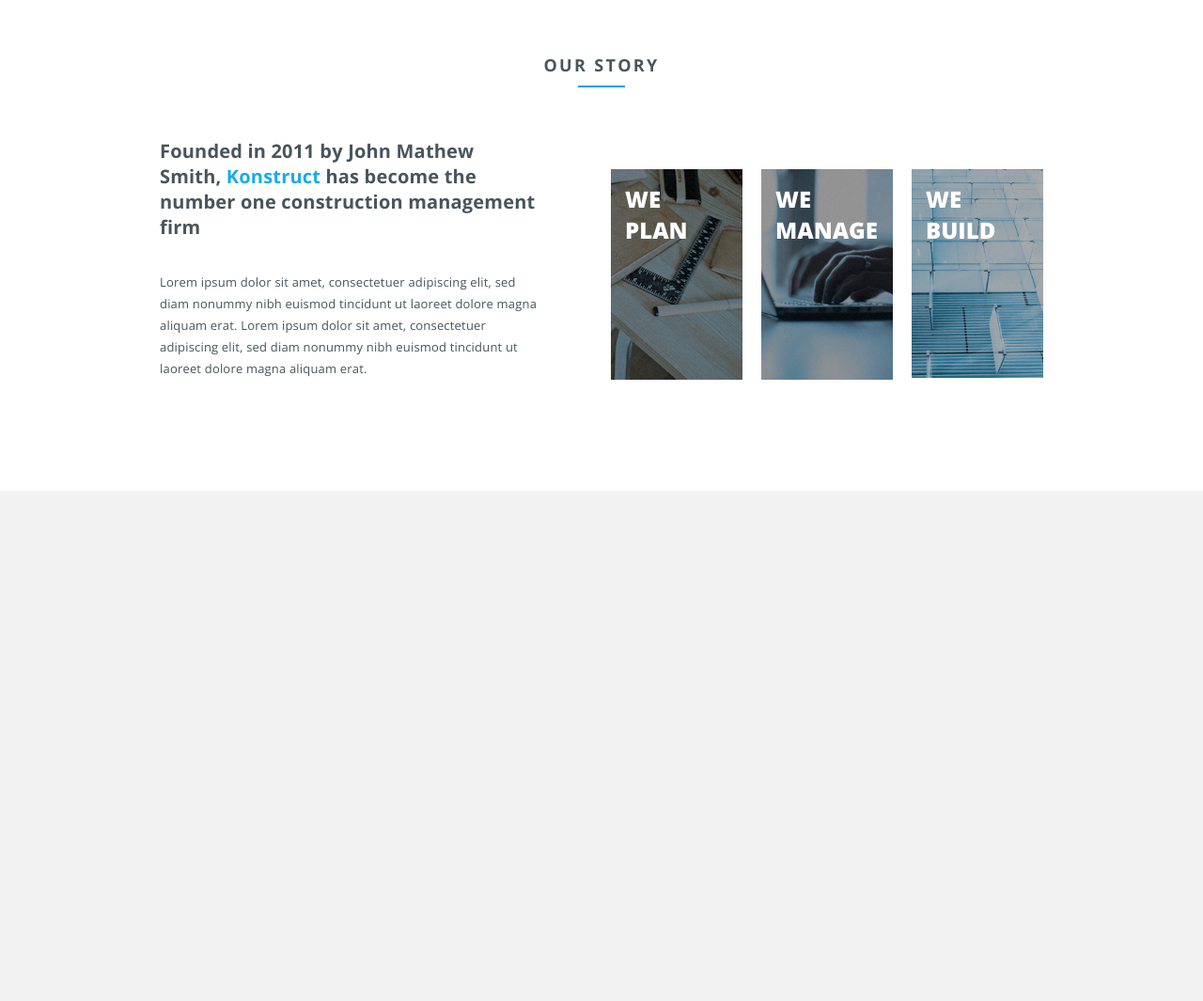
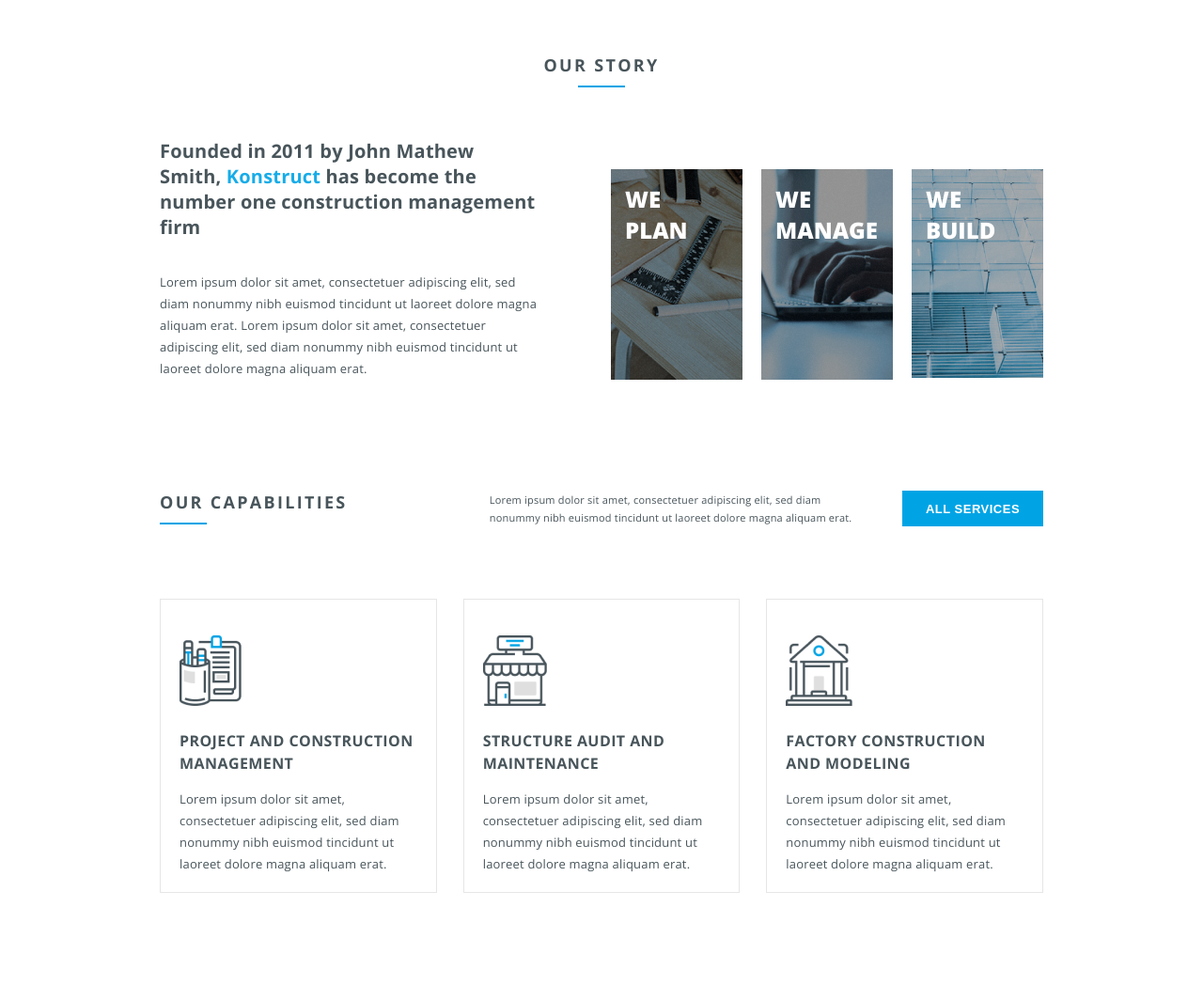
Before and after one commit to shayukov/site_1_portfolio, a plain HTML site: page index.html in a window 1280 px wide. Shown: the part 832-1897 px from the top of the page at 94% size. Before the commit the page ends 1354 px from the top, so only its background shows below. Drawn offline with nearby package versions, Linux system fonts and the light colour scheme.

Commit message:
Добавлен раздел services

```diff
--- a/css/style.css
+++ b/css/style.css
@@ -102,20 +102,24 @@ h2, h3, p{
 /* Our story */
 .story {
 }
-.story_title_2 {
-  padding: 54px 0;
+.title_2 {
   text-transform: uppercase;
-  text-align: center;
   font-weight: bold;
   font-size: 18px;
   letter-spacing: 2.30625px;
 }
-.story_title_2::after {
+.story_title_2 {
+  padding: 54px 0;
+  text-align: center;
+}
+.title_2::after {
   content: "";
   width: 50px;
   height: 2px;
   background-color: #00A4E5;
   display: block;
+}
+.story_title_2::after {
   margin: 10px auto 0;
 }
 .story_inner {
@@ -135,7 +139,7 @@ h2, h3, p{
 .accent_color {
   color: #16ACE8;
 }
-.story_text {
+.text-p {
   font-weight: 400;
   font-size: 13px;
   letter-spacing: 0.1875px;
@@ -166,3 +170,62 @@ h2, h3, p{
   background-image: url(../img/we-build.png);
   margin-right: 0;
 }
+/* Our capabilities (service) */
+.services {
+}
+.services_top {
+  display: flex;
+  justify-content: space-between;
+  margin-bottom: 77px;
+}
+.services_title_2{
+  margin-right: 117px;
+}
+.services_title_2::after {
+  margin-top: 10px;
+}
+.services_btn {
+  width: 150px;
+  text-transform: uppercase;
+  font-size: 13px;
+  line-height: 15px;
+  letter-spacing: 0.5px;
+  font-weight: bold;
+  color: #fff;
+  background-color: #00A4E5;
+  border: none;
+}
+.services_btn:hover {
+  cursor: pointer;
+}
+.services_bottom_grid {
+  display: grid;
+  grid-template-columns: repeat(3, 1fr);
+  gap: 28px;
+}
+.services_item {
+  margin-bottom: 115px;
+  /* padding-left: 20px;
+  padding-top: 38px;
+  padding-bottom: 18px;
+  padding-right: 22px; */
+  padding: 38px 22px 18px 20px;
+  border: 1px solid #E6E6E6;
+}
+.item_img {
+  margin-bottom: 20px;
+}
+.item_h3 {
+  font-size: 16px;
+  line-height: 24px;
+  letter-spacing: 0.426667px;
+  text-transform: uppercase;
+  margin-bottom: 15px;
+}
+.top-p {
+  width: 405px;
+  font-size: 11px;
+  line-height: 19px;
+  letter-spacing: 0.2px;
+  font-weight: 400;
+}
--- a/index.html
+++ b/index.html
@@ -35,11 +35,11 @@
     <div class="story">
       <div class="inner">
         <div class="container">
-          <h2 class="story_title_2">Our story</h2>
+          <h2 class="title_2 story_title_2">Our story</h2>
           <div class="story_inner">
             <div class="story_left">
               <h3 class="story_title_3">Founded in 2011 by John Mathew<br>Smith, <span class="accent_color">Konstruct</span> has become the<br>number one construction management<br>firm</h3>
-              <p class="story_text">Lorem ipsum dolor sit amet, consectetuer adipiscing elit, sed diam nonummy nibh euismod tincidunt ut laoreet dolore magna aliquam erat. Lorem ipsum dolor sit amet, consectetuer adipiscing elit, sed diam nonummy nibh euismod tincidunt ut laoreet dolore magna aliquam erat.</p>
+              <p class="text-p">Lorem ipsum dolor sit amet, consectetuer adipiscing elit, sed diam nonummy nibh euismod tincidunt ut laoreet dolore magna aliquam erat. Lorem ipsum dolor sit amet, consectetuer adipiscing elit, sed diam nonummy nibh euismod tincidunt ut laoreet dolore magna aliquam erat.</p>
             </div>
             <div class="story_right">
               <div class="story_item">We plan</div>
@@ -50,6 +50,34 @@
         </div>
       </div>
     </div>
+    <div class="services">
+      <div class="inner">
+        <div class="container">
+          <div class="services_top">
+            <h2 class="title_2 services_title_2">Our capabilities</h2>
+            <p class="top-p">Lorem ipsum dolor sit amet, consectetuer adipiscing elit, sed diam<br> nonummy nibh euismod tincidunt ut laoreet dolore magna aliquam erat.</p>
+            <button class="services_btn">All services</button>
+          </div>
+          <div class="services_bottom_grid">
+            <div class="services_item">
+              <img class="item_img" src="img/Services-icon-1.png" alt="icon1">
+              <h3 class="item_h3">Project and construction management</h3>
+              <p class="text-p">Lorem ipsum dolor sit amet, consectetuer adipiscing elit, sed diam nonummy nibh euismod tincidunt ut laoreet dolore magna aliquam erat.</p>
+            </div>
+            <div class="services_item">
+              <img class="item_img" src="img/Services-icon-2.png" alt="icon2">
+              <h3 class="item_h3">Structure audit and maintenance</h3>
+              <p class="text-p">Lorem ipsum dolor sit amet, consectetuer adipiscing elit, sed diam nonummy nibh euismod tincidunt ut laoreet dolore magna aliquam erat.</p>
+            </div>
+            <div class="services_item">
+              <img class="item_img" src="img/Services-icon-3.png" alt="icon3">
+              <h3 class="item_h3">Factory construction<br>and modeling</h3>
+              <p class="text-p">Lorem ipsum dolor sit amet, consectetuer adipiscing elit, sed diam nonummy nibh euismod tincidunt ut laoreet dolore magna aliquam erat.</p>
+            </div>
+          </div>
+        </div>
+      </div>
+    </div>
   </div>
 </body>
 </html>
```
Also changed, not shown: img/Services-icon-1.png (added), img/Services-icon-2.png (added), img/Services-icon-3.png (added).
